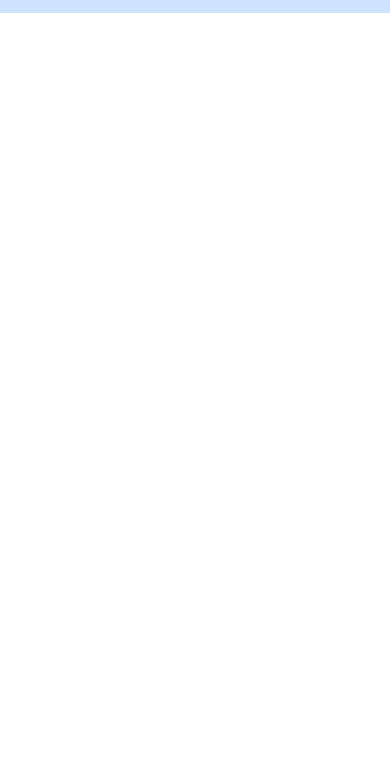
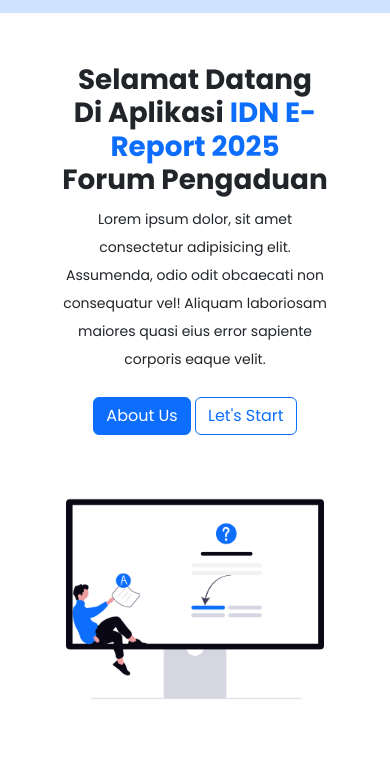
Before and after one commit to Rapsannn/E-Report, a plain HTML site: page index.html in a window 390 px wide. Shown: the part 75-837 px from the top of the page. Drawn offline with nearby package versions, Linux system fonts and the light colour scheme.

Commit message:
hero & about

```diff
--- a/assets/style.css
+++ b/assets/style.css
@@ -3,3 +3,57 @@
 body {
     font-family: "Poppins", sans-serif;
 }
+
+.hero .col img {
+    width: 500px;
+}
+
+section {
+    padding-top: 100px;
+    padding-bottom: 50px;
+}
+
+.hero .col p {
+    width: 500px;
+}
+
+#about .col img {
+   width: 600px;
+}
+
+@media (max-width: 1024px) {
+    .hero .col img {
+        width: 400px;
+    }
+    .hero .col p {
+        width: 300px;
+        font-size: 14px;
+    }
+}
+
+@media (max-width: 992px) {
+    #hero  {
+        padding: 50px;
+    }
+
+    #about .col img {
+        width: 300px;
+    }
+
+    .hero .col img {
+        width: 300px;
+    }
+    .hero .col p {
+        width: 100%;
+        font-size: 14px;
+    }
+}
+
+@media (min-width: 1025px) and (max-width: 1199px) {
+    .hero .col img {
+        width: 400px;
+    }
+    .hero .col p {
+        width: 500px;
+    }
+}
--- a/index.html
+++ b/index.html
@@ -27,7 +27,7 @@
       <img src="assets/images/idn.png" alt="Logo" width="30" class="d-inline-block align-text-top rounded">
       <span class="fw-bold text-primary">E-Report</span>
     </a>
-            <button class="navbar-toggler shadow-none" type="button" data-bs-toggle="collapse" data-bs-target="#navbarNav" aria-controls="navbarNav" aria-expanded="false" aria-label="Toggle navigation">
+            <button class="navbar-toggler bg-white shadow-none" type="button" data-bs-toggle="collapse" data-bs-target="#navbarNav" aria-controls="navbarNav" aria-expanded="false" aria-label="Toggle navigation">
                 <span class="navbar-toggler-icon"></span>
             </button>
     <div class="collapse navbar-collapse" id="navbarNav">
@@ -45,6 +45,43 @@
     </div>
   </div>
 </nav>
+    <!-- navbar end -->
+
+    <!-- hero -->
+    <section id="hero">
+        <div class="container">
+            <div class="hero row flex-nowrap align-items-center justify-content-between flex-column gap-5 flex-md-row dap-md-0">
+                <div class="col text-center text-md-start">
+                    <h1 class="fw-bold">Selamat Datang <br>
+                        Di Aplikasi <span class="text-primary">IDN E-Report 2025</span> <br>
+                    Forum Pengaduan</h1>
+                    <p class="lh-lg mb-4">Lorem ipsum dolor, sit amet consectetur adipisicing elit. Assumenda, odio odit obcaecati non consequatur vel! Aliquam laboriosam maiores quasi eius error sapiente corporis eaque velit.</p>
+                    <div>
+                        <a class="btn btn-primary" href="">About Us</a>
+                        <a class="btn btn-outline-primary" href="">Let's Start</a>
+                    </div>
+                </div>
+                <div class="col d-flex justify-content-center justify-content-lg-end">
+                    <img src="assets/images/hero.png" alt="">
+                </div>
+            </div>
+        </div>
+    </section>
+    <!-- hero end    -->
+
+    <!-- abut us -->
+    <section id="about">
+        <div class="container">
+            <div class="row">
+                <div class="col text-center">
+                    <h1 class="fw-bold mb-4 text-primary">Tentang Kami</h1>
+                    <p class="lh-lg mb-5">Lorem ipsum dolor sit amet consectetur adipisicing elit. Tempora expedita vel optio accusamus cum nemo repudiandae veritatis deleniti, nostrum voluptatum labore accusantium beatae officiis vero dolorem reiciendis molestias facilis repellendus.</p>
+                    <img src="assets/images/about.png" alt="">
+                </div>
+            </div>
+        </div>
+    </section>
+    <!-- about us end -->
 
     <!-- JS BootStrap -->
     <script src="https://cdn.jsdelivr.net/npm/bootstrap@5.3.8/dist/js/bootstrap.bundle.min.js" integrity="sha384-FKyoEForCGlyvwx9Hj09JcYn3nv7wiPVlz7YYwJrWVcXK/BmnVDxM+D2scQbITxI" crossorigin="anonymous"></script>
```
Also changed, not shown: assets/images/about.png (added), assets/images/hero.png (added).
